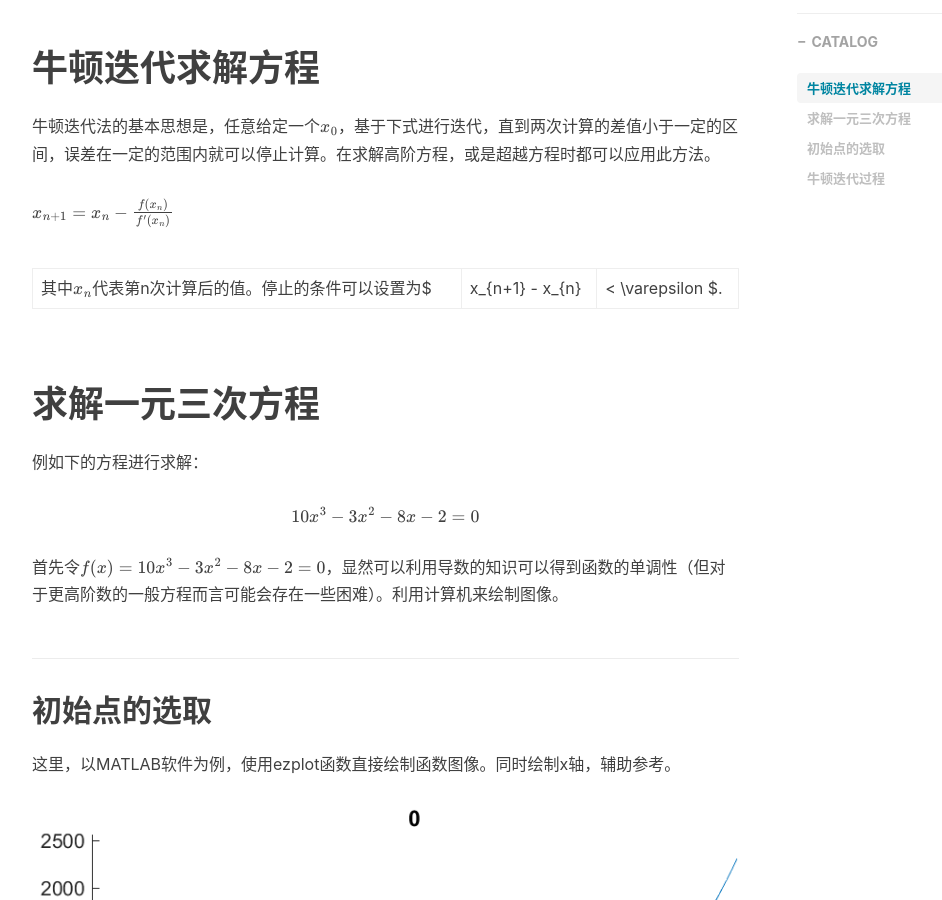
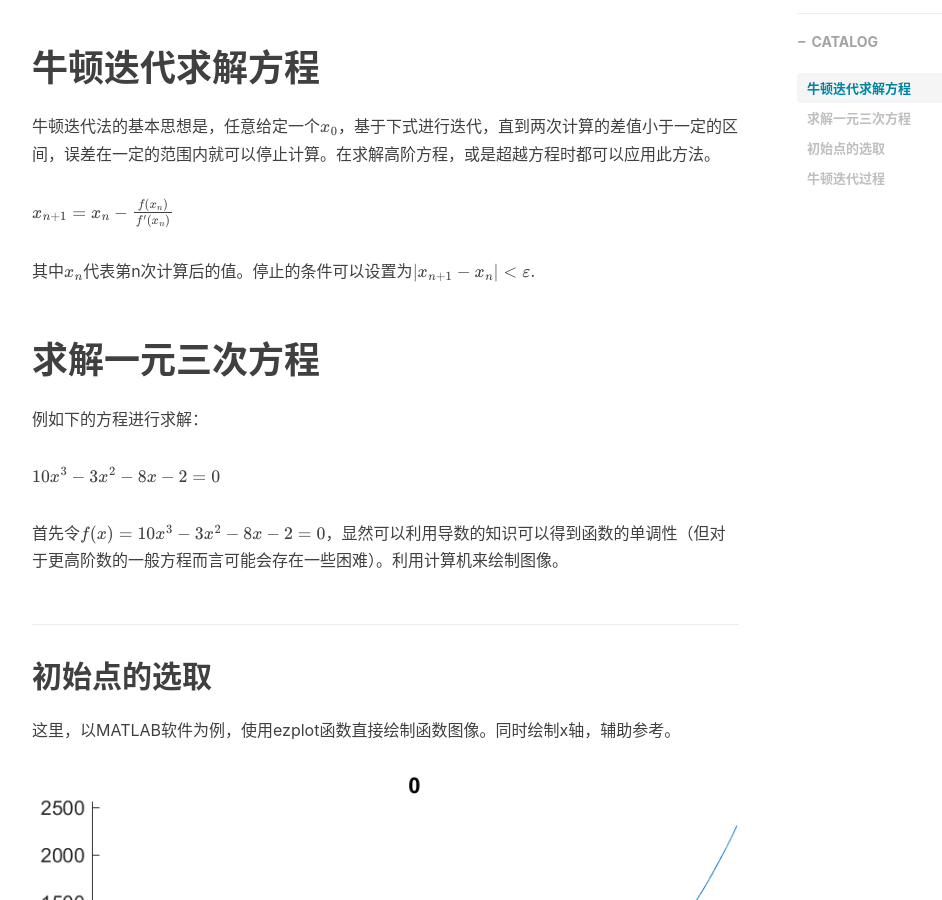
Before and after one commit to AmySang666/amysang666.github.io, a Jekyll site: the page built from _posts/math/2022-12-02-Newton_method.md, in a window 1280 px wide and 900 px high, scrolled down 544 px. Shown: the whole window, without its empty margins (233-1175 px from the left). Built offline with Jekyll 4.4.1, drawn with Linux system fonts in a browser that asks for light colours; nearby versions of some CDN libraries; formulas are drawn with MathJax 3; comment, search, counter and statistics services are not loaded.

```diff
--- a/_posts/math/2022-12-02-Newton_method.md
+++ b/_posts/math/2022-12-02-Newton_method.md
@@ -16,14 +16,14 @@ mathjax: true
 
 $ x_{n+1} = x_{n} - \frac{f(x_n)}{f'(x_n)} $
 
-其中$x_n$代表第n次计算后的值。停止的条件可以设置为$ |x_{n+1} - x_{n}| < \varepsilon $.
+其中$x_n$代表第n次计算后的值。停止的条件可以设置为$ \|x_{n+1} - x_{n}\| < \varepsilon $.
 
 
 # 求解一元三次方程
 
 例如下的方程进行求解：
 
-$$10x^3-3x^2-8x-2=0$$
+ $10x^3-3x^2-8x-2=0$
 
 首先令$f(x)=10x^3-3x^2-8x-2=0$，显然可以利用导数的知识可以得到函数的单调性（但对于更高阶数的一般方程而言可能会存在一些困难）。利用计算机来绘制图像。
 
@@ -52,16 +52,19 @@ legend("f(x)",'g(x)')
 首先，$x_0=1.1$，我们可以计算出这一点的函数值和导数：
 
 $f(x_0)=10x_0^3-3x_0^2-8x_0-2=-1.12$
+
 $f'(x_0)=30x_0^2-6x_0-8=21.7$
 
 因此$ x_{1} = x_{0} - \frac{f(x_0)}{f'(x_0)} = 1.1-\frac{-1.12}{21.7}=1.1516 $
 
 $f(x_1)=10x_0^3-3x_0^2-8x_0-2=0.0810$
+
 $f'(x_1)=30x_0^2-6x_0-8=24.8759$
 
 因此$ x_{2} = x_{1} - \frac{f(x_1)}{f'(x_1)} = 1.1516-\frac{0.0810}{24.8759}=1.1483 $
 
 $f(x_2)=10x_0^3-3x_0^2-8x_0-2=-0.0007$
+
 $f'(x_2)=30x_0^2-6x_0-8=24.6680$
 
 因此$ x_{3} = x_{2} - \frac{f(x_2)}{f'(x_2)} = 1.1483-\frac{0.0007}{24.6679}=1.1483 $
```
